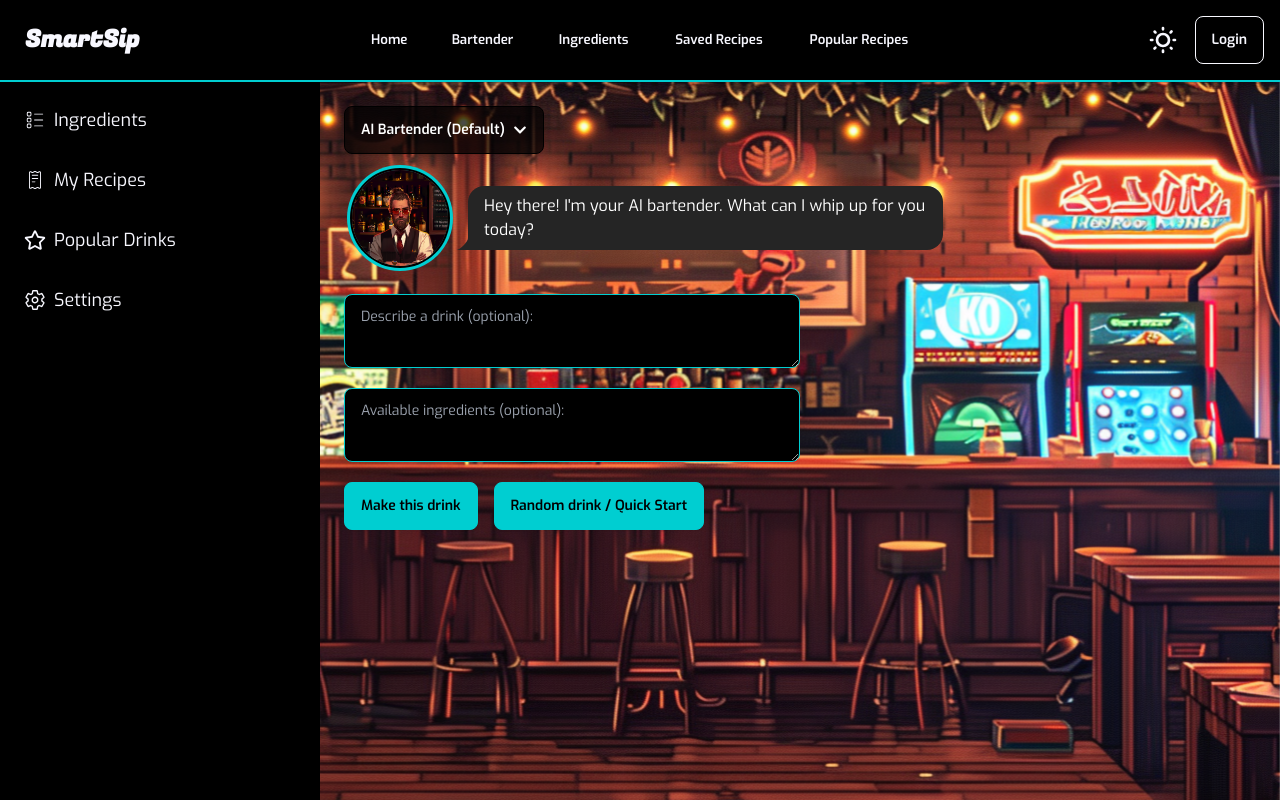
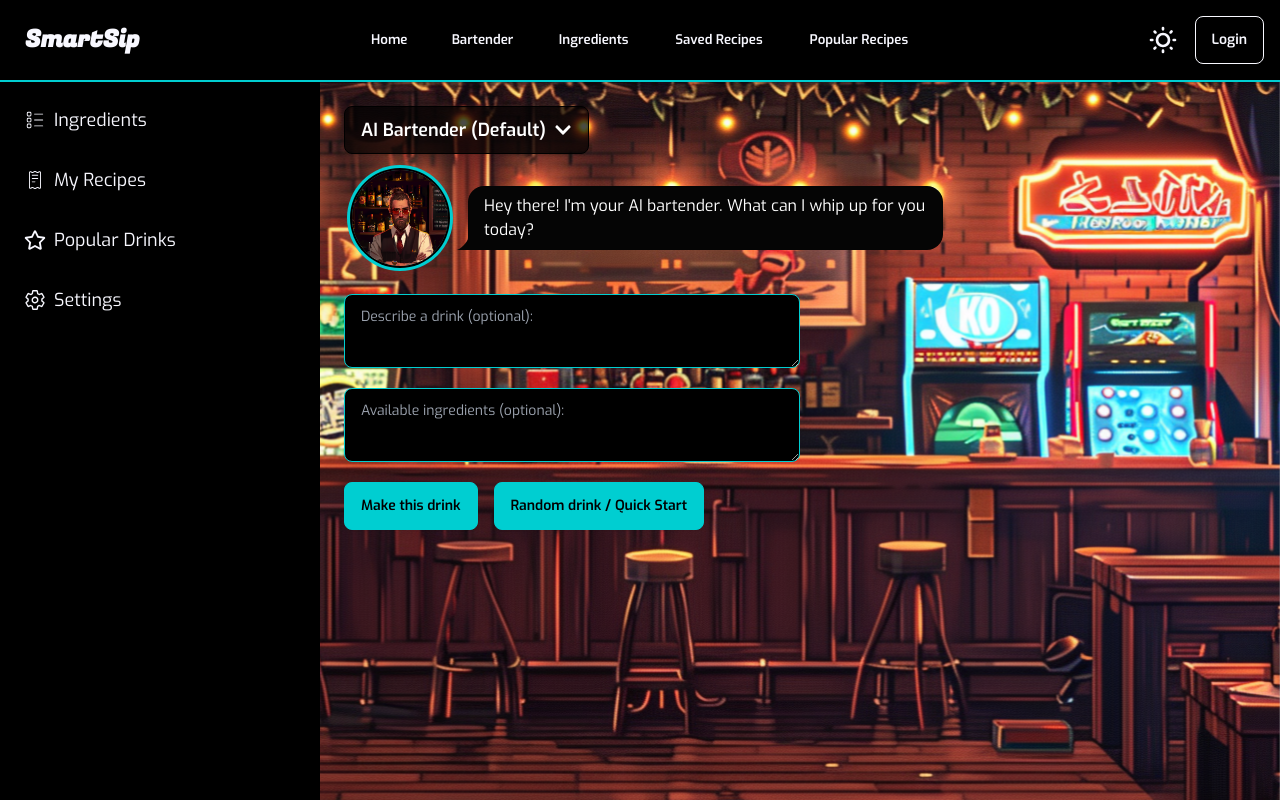
Before and after one commit to Awhalen1999/smart-sip, a React (Vite) app: page /SmartSip/bartender in a window 1280 px wide. Built offline with nearby package versions, Linux system fonts and the light colour scheme.

Commit message:
screen sizing

```diff
--- a/src/pages/bartender/BartenderPage.jsx
+++ b/src/pages/bartender/BartenderPage.jsx
@@ -143,7 +143,7 @@ const AIBartender = () => {
                 <div
                   tabIndex={0}
                   role='button'
-                  className='btn border-black text-white bg-black bg-opacity-70'
+                  className='btn border-black text-white bg-black bg-opacity-70 lg:text-lg md:text-lg'
                 >
                   AI Bartender ({bartender}) <FaChevronDown />
                 </div>
@@ -177,9 +177,7 @@ const AIBartender = () => {
                   </div>
                 )}
                 <div className='chat chat-start'>
-                  <div className='chat-bubble chat-bubble-accent'>
-                    {initialPrompt}
-                  </div>
+                  <div className='chat-bubble'>{initialPrompt}</div>
                 </div>
               </div>
             </div>
@@ -235,7 +233,7 @@ const AIBartender = () => {
                     </div>
                   )}
                   <div className='chat chat-start'>
-                    <div className='chat-bubble chat-bubble-accent font-tech flex items-center justify-center'>
+                    <div className='chat-bubble flex items-center justify-center'>
                       {isLoading ? (
                         <span className='loading loading-dots loading-lg'></span>
                       ) : (
@@ -250,7 +248,7 @@ const AIBartender = () => {
                       saveDrinkToLocalStorage(recipe);
                       setIsSaved(true);
                     }}
-                    className='btn btn-success mt-2'
+                    className='btn btn-success mt-2 font-semibold'
                     disabled={isSaved}
                   >
                     {isSaved ? 'Saved!' : 'Save Recipe'}
```
